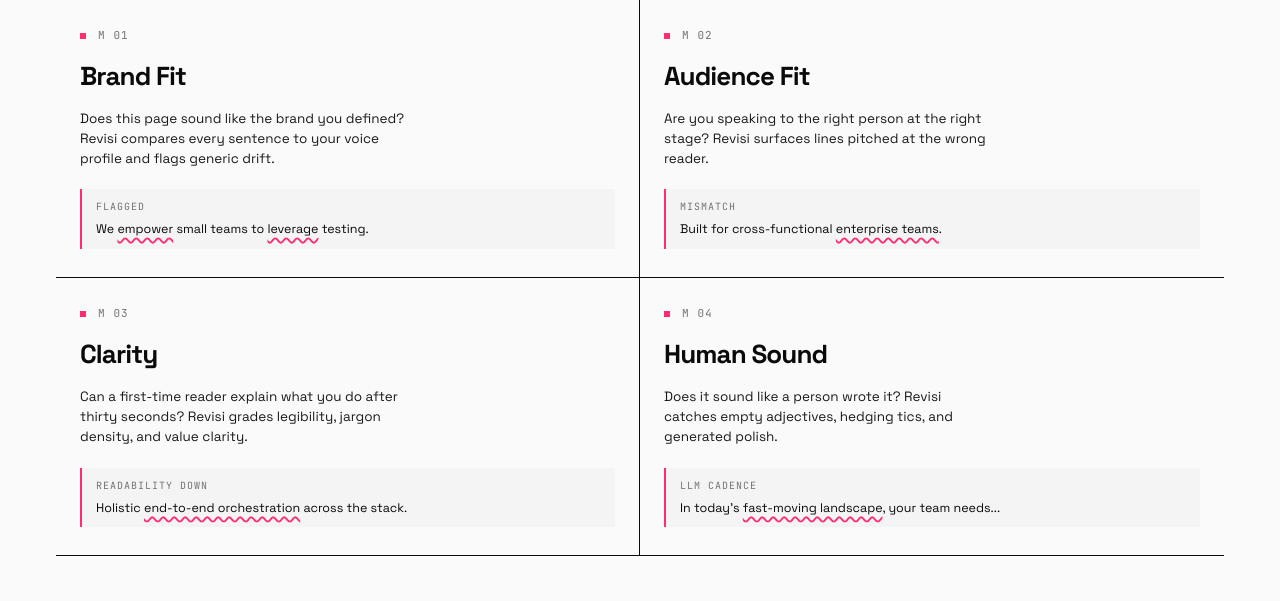
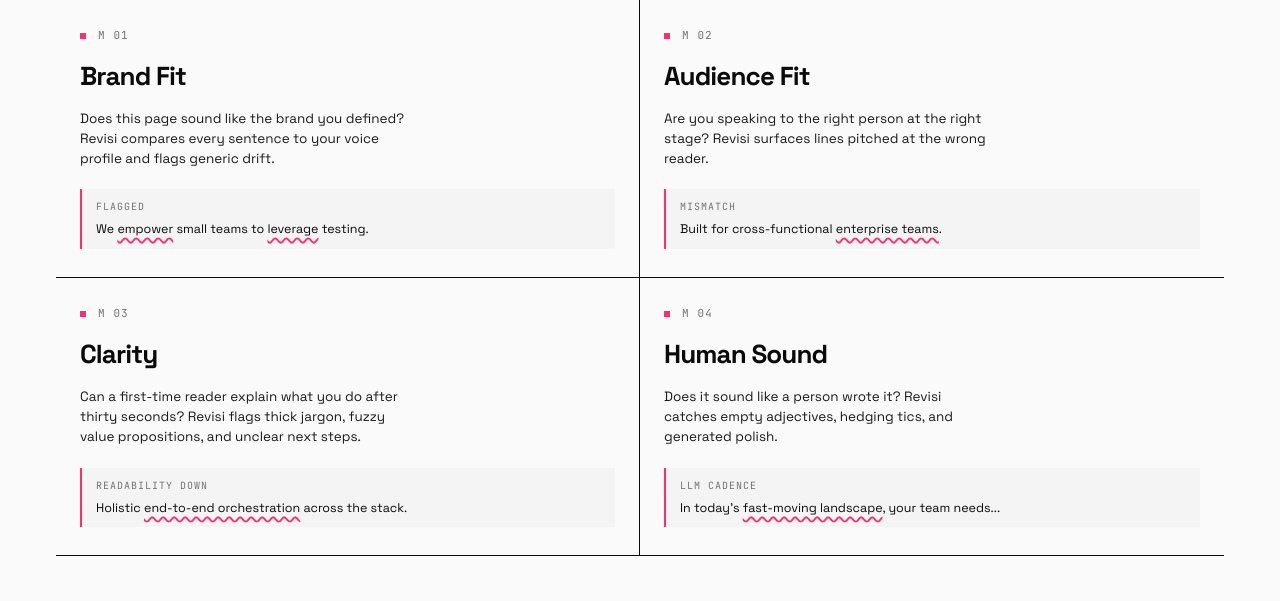
Before and after one commit to josephsaba3/revisi, a FastAPI app: page / in a window 1280 px wide. Shown: the part 2370-2971 px from the top of the page. Run offline with FastAPI, Linux system fonts and the light colour scheme; some libraries are stand-ins or nearby versions.

Commit message:
Minor content changes

```diff
--- a/app/templates/app_home.html
+++ b/app/templates/app_home.html
@@ -108,7 +108,7 @@
   <dialog class="app-scan-loader" id="app-scan-loader" aria-labelledby="app-scan-loader-title">
     <div class="loader-card">
       <p class="pre">Site scan in progress</p>
-      <h2 id="app-scan-loader-title">Reading the site like an editor.</h2>
+      <h2 id="app-scan-loader-title">Scanning your website</h2>
       <div class="log" data-app-scan-log>
         <div class="row on"><span class="num">01</span><span class="t">Preparing crawl</span></div>
         <div class="row"><span class="num">02</span><span class="t">Fetching pages</span></div>
--- a/app/templates/index.html
+++ b/app/templates/index.html
@@ -160,7 +160,13 @@
           and flags generic drift.</p>
           <div class="example"><span class="lbl">Flagged</span>We <span class="u">empower</span> small teams to <span class="u">leverage</span> testing.</div></div>
       <div class="metric-card"><div class="num">M 02</div><h3>Audience Fit</h3><p>Are you speaking to the right person at the right stage? Revisi surfaces lines pitched at the wrong reader.</p><div class="example"><span class="lbl">Mismatch</span>Built for cross-functional <span class="u">enterprise teams</span>.</div></div>
-      <div class="metric-card"><div class="num">M 03</div><h3>Clarity</h3><p>Can a first-time reader explain what you do after thirty seconds? Revisi grades legibility, jargon density, and value clarity.</p><div class="example"><span class="lbl">Readability down</span>Holistic <span class="u">end-to-end orchestration</span> across the stack.</div></div>
+      <div class="metric-card">
+        <div class="num">M 03</div>
+        <h3>Clarity</h3>
+        <p>Can a first-time reader explain what you do after thirty seconds?
+          Revisi flags thick jargon, fuzzy value propositions,
+          and unclear next steps.</p>
+          <div class="example"><span class="lbl">Readability down</span>Holistic <span class="u">end-to-end orchestration</span> across the stack.</div></div>
       <div class="metric-card"><div class="num">M 04</div><h3>Human Sound</h3><p>Does it sound like a person wrote it? Revisi catches empty adjectives, hedging tics, and generated polish.</p><div class="example"><span class="lbl">LLM cadence</span>In today's <span class="u">fast-moving landscape</span>, your team needs...</div></div>
     </div>
   </section>
@@ -259,7 +265,7 @@
       <div class="right">Every plan is one flat price, no per-seat charges, no overage surprises. Cancel any time and your reports stay.</div>
     </div>
     <div class="price-grid">
-      <div class="price-card"><div class="tier"><span>Solo</span></div><div class="name">Solo</div><div class="price"><span class="n">$19</span><span class="per">/ month</span></div><p class="blurb">For founders auditing their own one-pager every week or two.</p><ul><li>1 site, 50 pages / month</li><li>2 voice profiles</li><li>Weekly re-scans</li><li>CSV export</li></ul><a class="card-cta" href="#scan-form">Start free <span>-&gt;</span></a></div>
+      <div class="price-card"><div class="tier"><span>Solo</span></div><div class="name">Solo</div><div class="price"><span class="n">$19</span><span class="per">/ month</span></div><p class="blurb">For founders auditing their own one-page sites before launch and major content updates</p><ul><li>1 site, 50 pages / month</li><li>2 voice profiles</li><li>Weekly re-scans</li><li>CSV export</li></ul><a class="card-cta" href="#scan-form">Start free <span>-&gt;</span></a></div>
       <div class="price-card feature"><div class="tier"><span>Studio</span><span class="badge">Most teams pick this</span></div><div class="name">Studio</div><div class="price"><span class="n">$89</span><span class="per">/ month</span></div><p class="blurb">For marketing teams maintaining a real site with real traffic.</p><ul><li>5 sites, 500 pages / month</li><li>Unlimited voice profiles</li><li>Nightly re-scans</li><li>Version history + voice trend</li></ul><a class="card-cta" href="#scan-form">Start 14-day trial <span>-&gt;</span></a></div>
       <div class="price-card"><div class="tier"><span>Agency</span></div><div class="name">Agency</div><div class="price"><span class="n">Custom</span></div><p class="blurb">For studios auditing every client site every week.</p><ul><li>Unlimited sites and pages</li><li>White-label PDF reports</li><li>Client portals</li><li>API + webhooks</li></ul><a class="card-cta" href="#scan-form">Talk to us <span>-&gt;</span></a></div>
     </div>
--- a/app/templates/site_detail.html
+++ b/app/templates/site_detail.html
@@ -112,7 +112,7 @@
   <dialog class="app-scan-loader" id="app-scan-loader" aria-labelledby="app-scan-loader-title">
     <div class="loader-card">
       <p class="pre">Site scan in progress</p>
-      <h2 id="app-scan-loader-title">Reading the site like an editor.</h2>
+      <h2 id="app-scan-loader-title">Scanning your website</h2>
       <div class="log" data-app-scan-log>
         <div class="row on"><span class="num">01</span><span class="t">Preparing crawl</span></div>
         <div class="row"><span class="num">02</span><span class="t">Fetching pages</span></div>
```
